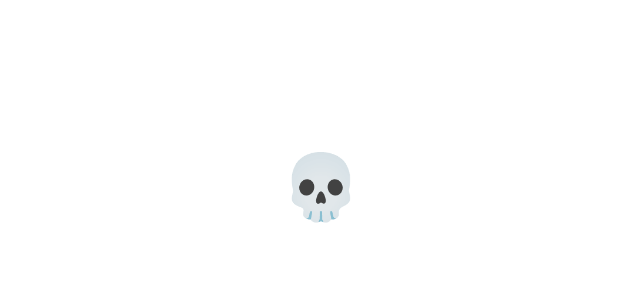
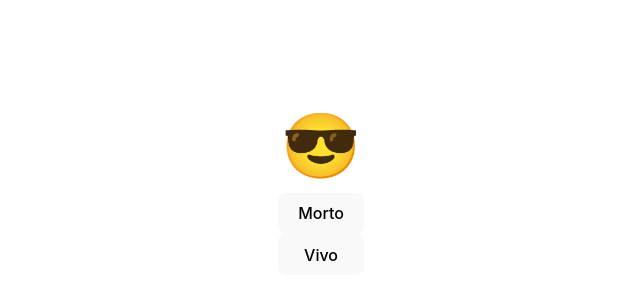
Before and after one commit to ufjf-dcc207/ufjf-dcc207-2024-3-a-atv06-AndreFelipe2611, a React (Vite) app: page / in a window 1280 px wide. Shown: the part 214-514 px from the top of the page, without its empty margins (319-959 px from the left). Built offline with nearby package versions, Linux system fonts and the light colour scheme.

Commit message:
adicionando botões

```diff
--- a/src/Emoji.css
+++ b/src/Emoji.css
@@ -1,3 +1,10 @@
 .emoji{
+    .situacao{
     font-size: 4em;
+    }
 }
+
+.acoes{
+    display: flex;
+    flex-direction: column;
+}
--- a/src/Emoji.tsx
+++ b/src/Emoji.tsx
@@ -8,7 +8,15 @@
 
 
 export default function Emoji(){
-    let situacao = "dead";
+    let situacao = "happy";
 
-    return <div className='emoji'>{EMOJIS.get(situacao) || "🫥"}</div>;
+    return(
+        <div className="emoji">
+        <div className='situacao'>{EMOJIS.get(situacao) || "🫥"}</div>
+        <div className="acoes">
+            <button>Morto</button>
+            <button>Vivo</button>
+        </div>
+        </div>
+    );
 }
```
